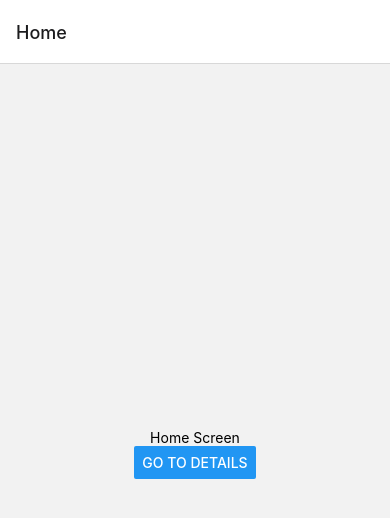
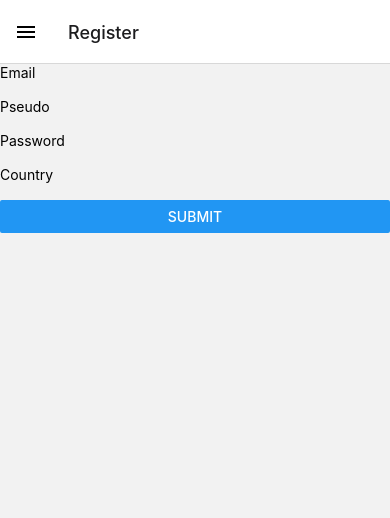
Before and after one commit to maud08/TravelingPebbleApp, a React Native app: screen /Register in a window 390 px wide. Shown: the top 518 px of the page. Built offline with nearby package versions, Linux system fonts and the light colour scheme; no server answers.

Commit message:
add navigation drawer, add register user

```diff
--- a/App.js
+++ b/App.js
@@ -1,19 +1,26 @@
+import 'react-native-gesture-handler';
 import * as React from 'react';
 import {NavigationContainer} from '@react-navigation/native';
 import {View, Text} from 'react-native';
 import {createNativeStackNavigator} from '@react-navigation/native-stack';
 import HomeScreen from './src/components/HomeScreen';
 import DetailsScreen from './src/components/DetailsScreen';
+import { createDrawerNavigator, DrawerItem } from '@react-navigation/drawer';
+import UserList from './src/components/user/user-list/user-list';
+import UserRegister from './src/components/user/user-register/user-register';
 
 const Stack = createNativeStackNavigator();
+const Drawer = createDrawerNavigator();
 
 function App() {
   return (
     <NavigationContainer>
-      <Stack.Navigator initialRouteName="Home">
-        <Stack.Screen name="Home" component={HomeScreen} />
-        <Stack.Screen name="Details" component={DetailsScreen} />
-      </Stack.Navigator>
+      <Drawer.Navigator initialRouteName="Register">
+        <Drawer.Screen name="Home" component={HomeScreen} />
+        <Drawer.Screen name="Details" component={DetailsScreen} />
+        <Drawer.Screen name="User" component={UserList} />
+        <Drawer.Screen name="Register" component={UserRegister} />
+      </Drawer.Navigator>
     </NavigationContainer>
   );
 }
--- a/babel.config.js
+++ b/babel.config.js
@@ -1,4 +1,7 @@
 module.exports = {
   presets: ['module:metro-react-native-babel-preset'],
-  plugins: ['module:react-native-dotenv'],
+  plugins: [
+    'module:react-native-dotenv',
+    'react-native-reanimated/plugin'
+  ],
 };
--- /dev/null
+++ b/jest.config.js
@@ -0,0 +1,4 @@
+module.exports = {
+    preset: 'react-native',
+    moduleFileExtensions: ['ts', 'tsx', 'js', 'jsx', 'json', 'node']
+  };
--- /dev/null
+++ b/src/components/user/user-list/user-list.js
@@ -0,0 +1,34 @@
+import * as React from 'react';
+import axios from 'axios';
+import { useEffect, useState } from 'react';
+import {View, Text, FlatList} from 'react-native';
+
+
+const {REACT_APP_URL} = process.env
+
+const UserList = () => {
+
+    const [data, setData] = useState([])
+
+    useEffect(()=>{
+        axios.get(REACT_APP_URL + '/user')
+            .then(({data}) => {
+                setData(data)
+            })
+            .catch(err => {console.log(err)})
+    },[])
+
+    return(
+        <View>
+            <Text>Email - Pseudo - Pays</Text>
+            <FlatList
+            data={data}
+            renderItem={({item}) => <Text>{item.Email} - {item.Pseudo} {item.Country}</Text>}
+            />
+        </View>
+
+    )
+
+}
+
+export default UserList;
--- /dev/null
+++ b/src/components/user/user-register/user-register.js
@@ -0,0 +1,188 @@
+import * as React from 'react';
+import axios from 'axios';
+import { useForm, Controller } from 'react-hook-form';
+import { Text, View, TextInput, Button, Alert, Modal, Pressable, StyleSheet } from "react-native";
+import { useState } from 'react';
+
+
+const {REACT_APP_URL} = process.env;
+
+const defaultValues = {
+    Email: '',
+    Pseudo: '',
+    Password: '',
+    Country: '',
+}
+
+const UserRegister = () => {
+
+    const [modalVisible, setModalVisible] = useState(false);
+
+    const {control, handleSubmit, formState: { errors }, reset} = useForm({defaultValues});
+
+    const onSubmit = (data) => {
+        axios.post(REACT_APP_URL + '/user/register',{...data})
+        .then((res) => {
+            if(res.status === 200){
+                setModalVisible(true);
+            }
+        })
+        .catch((err) => {
+            console.log("err",err)
+        })
+
+
+
+    }
+
+    return(
+    <View>
+        <Text>Email</Text>
+      <Controller
+        control={control}
+        rules={{
+         required: true,
+        }}
+        render={({ field: { onChange, onBlur, value } }) => (
+          <TextInput
+            onBlur={onBlur}
+            onChangeText={onChange}
+            value={value}
+          />
+        )}
+        name="Email"
+      />
+      {errors.Email && <Text>Email is required.</Text>}
+
+      <Text>Pseudo</Text>
+      <Controller
+        control={control}
+        rules={{
+         required: true,
+        }}
+        render={({ field: { onChange, onBlur, value } }) => (
+          <TextInput
+            onBlur={onBlur}
+            onChangeText={onChange}
+            value={value}
+          />
+        )}
+        name="Pseudo"
+      />
+      {errors.Pseudo && <Text>Pseudo is required.</Text>}
+
+      <Text>Password</Text>
+      <Controller
+        control={control}
+        rules={{
+         required: true,
+        }}
+        render={({ field: { onChange, onBlur, value } }) => (
+          <TextInput
+            onBlur={onBlur}
+            onChangeText={onChange}
+            value={value}
+            secureTextEntry={true}
+          />
+        )}
+        name="Password"
+      />
+      {errors.Password && <Text>Password is required.</Text>}
+
+      <Text>Country</Text>
+      <Controller
+        control={control}
+        rules={{
+         required: true,
+        }}
+        render={({ field: { onChange, onBlur, value } }) => (
+          <TextInput
+            onBlur={onBlur}
+            onChangeText={onChange}
+            value={value}
+          />
+        )}
+        name="Country"
+      />
+      {errors.Country && <Text>Country is required.</Text>}
+
+
+      <Button title="Submit" onPress={handleSubmit(onSubmit)} />
+
+      {modalVisible &&
+        <Modal
+        animationType="slide"
+        transparent={true}
+        visible={modalVisible}
+        onRequestClose={() => {
+          Alert.alert("Modal has been closed.");
+          setModalVisible(!modalVisible);
+        }}
+      >
+        <View style={styles.centeredView}>
+          <View style={styles.modalView}>
+            <Text style={styles.modalText}>You are well registered !</Text>
+            <Pressable
+              style={[styles.button, styles.buttonClose]}
+              onPress={() => {
+                  setModalVisible(!modalVisible);
+                  reset();
+                }}
+            >
+              <Text style={styles.textStyle}>Hide Modal</Text>
+            </Pressable>
+          </View>
+        </View>
+      </Modal>
+      }
+    </View>
+    );
+
+
+}
+
+const styles = StyleSheet.create({
+    centeredView: {
+      flex: 1,
+      justifyContent: "center",
+      alignItems: "center",
+      marginTop: 22
+    },
+    modalView: {
+      margin: 20,
+      backgroundColor: "white",
+      borderRadius: 20,
+      padding: 35,
+      alignItems: "center",
+      shadowColor: "#000",
+      shadowOffset: {
+        width: 0,
+        height: 2
+      },
+      shadowOpacity: 0.25,
+      shadowRadius: 4,
+      elevation: 5
+    },
+    button: {
+      borderRadius: 20,
+      padding: 10,
+      elevation: 2
+    },
+    buttonOpen: {
+      backgroundColor: "#F194FF",
+    },
+    buttonClose: {
+      backgroundColor: "#2196F3",
+    },
+    textStyle: {
+      color: "white",
+      fontWeight: "bold",
+      textAlign: "center"
+    },
+    modalText: {
+      marginBottom: 15,
+      textAlign: "center"
+    }
+  });
+
+export default UserRegister;
```
Also changed, not shown: package.json (+10 -1 lines), tsconfig.json (added, +20 -0 lines), 4 other files (tests, documents, lock files or other folders).
